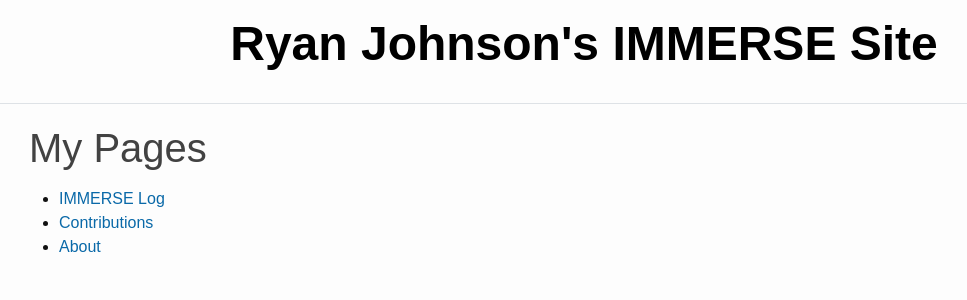
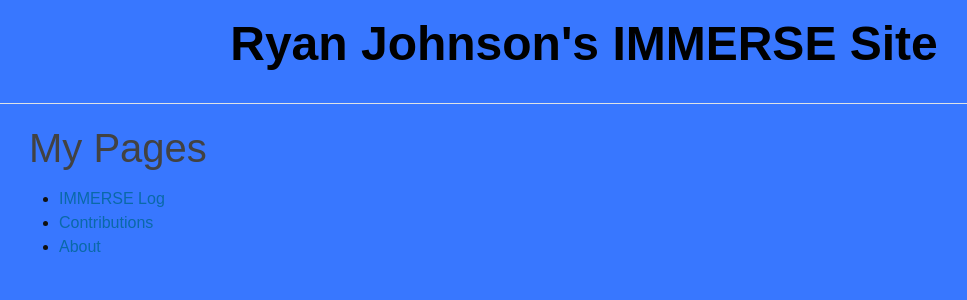
Before and after one commit to ryancj14/ryancj14, a Jekyll site: the page built from index.md, in a window 1280 px wide. Shown: the top 300 px of the page, without its empty margins (56-1023 px from the left). Built offline with Jekyll 4.4.1, drawn with Linux system fonts in a browser that asks for light colours.

Commit message:
color
Signed-off-by: Ryan Johnson <ryancj14@gmail.com>

```diff
--- a/css/main.scss
+++ b/css/main.scss
@@ -47,7 +47,7 @@ $brand-color: #0a69a8;
 $secondary-color1:#d882a1;
 $secondary-color2:#f26448;
 $secondary-color3:#f18321;
-$background-color: #fdfdfd;
+$background-color: #3877ff;
 $text_selection_color: rgba(0, 98, 184, .5);
 $selection-color: $text_selection_color;
 $sidebar-hover-color: $secondary-color1;
```
